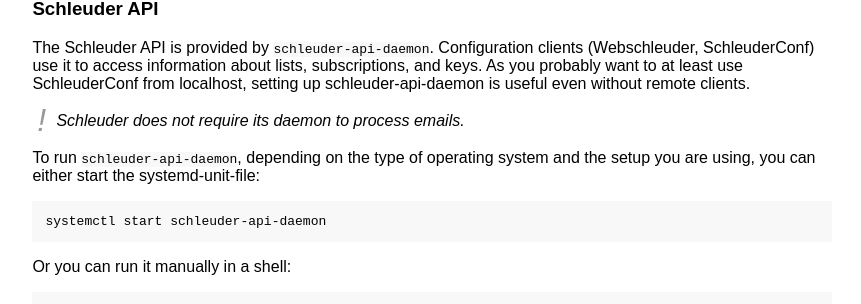
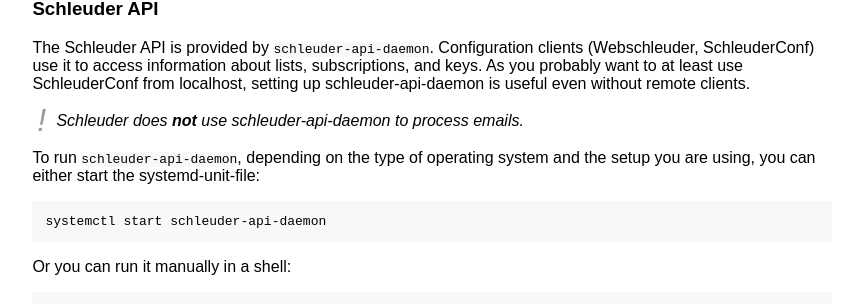
Before and after one commit to schleuder/schleuder-website, a Jekyll site: the page built from docs/index.md, in a window 1280 px wide and 900 px high, scrolled down 3164 px. Shown: the part 148-452 px from the top of the window, without its empty margins (6-867 px from the left). Built offline with Jekyll 4.4.1, drawn with Linux system fonts in a browser that asks for light colours.

Commit message:
Wording.

```diff
--- a/docs/index.md
+++ b/docs/index.md
@@ -121,7 +121,7 @@
 The Schleuder API is provided by `schleuder-api-daemon`. Configuration clients (Webschleuder, SchleuderConf) use it to access information about lists, subscriptions, and keys. As you probably want to at least use SchleuderConf from localhost, setting up schleuder-api-daemon is useful even without remote clients.
 
 {: .note}
-Schleuder does *not* require its daemon to process emails.
+Schleuder does **not** use schleuder-api-daemon to process emails.
 
 To run `schleuder-api-daemon`, depending on the type of operating system and the setup you are using, you can either start the systemd-unit-file:
 
```
